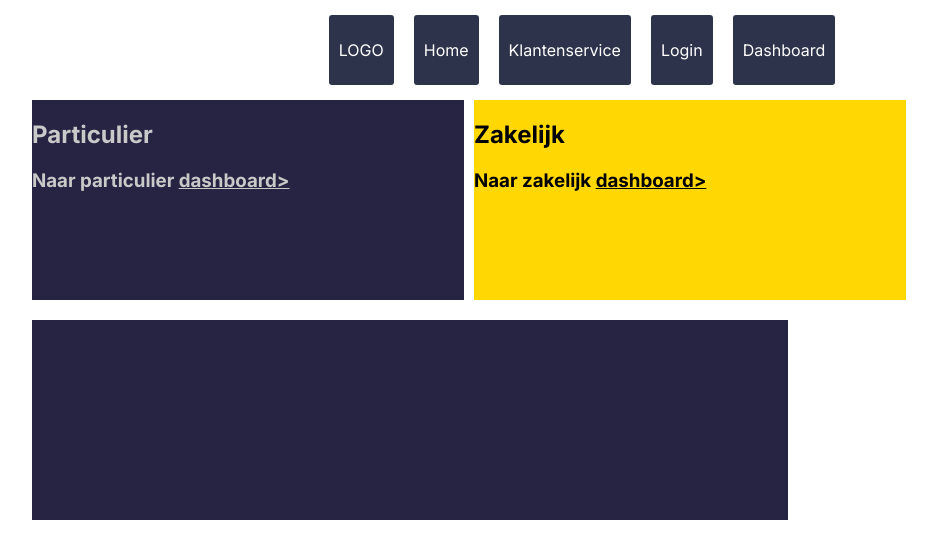
After one commit to anke180/Reisbureau, a PHP site: page /dashboard.php in a window 1280 px wide. The commit adds this page. Shown: the top 559 px of the page, without its empty margins (68-1005 px from the left). Run offline with PHP 8.4, Linux system fonts and the light colour scheme.

Commit message:
Dashboard update

```diff
--- a/html/CSS/index.css
+++ b/html/CSS/index.css
@@ -32,6 +32,12 @@ body{
     color: #ffffff;
     align-items: center;
     font-family: "Inter", sans-serif;
+}
+.but2{
+    color: rgb(201, 201, 201);
+}
+#btn{
+    color: black;
 }
 .b1{
     height: 700px;
@@ -129,6 +135,30 @@ body{
     color: #ffffff;
     padding: 5px;
 }
+.dshb{
+    display: flex;
+    flex-direction: row;
+    gap: 10px;
+    font-family: "Inter", sans-serif;
+}
+.addloc{
+    height: 200px;
+    width: 70%;
+    background-color: #272343;
+    margin-top: 20px;
+    color: gray;
+}
+.cstmr{
+    height: 200px;
+    width: 40%;
+    background-color: #272343;
+    color: rgb(201, 201, 201);
+}
+.cmpny{
+    height: 200px;
+    width: 40%;
+    background-color: #FFD803;
+}
 .socmed{
     height: 250px;
     width: 400px;
--- /dev/null
+++ b/html/dashboard.php
@@ -0,0 +1,39 @@
+<!DOCTYPE html>
+<html lang="en">
+<head>
+    <meta charset="UTF-8">
+    <meta name="viewport" content="width=device-width, initial-scale=1.0">
+    <link rel="stylesheet" href="CSS/index.css">
+    <link href="https://fonts.googleapis.com/css2?family=Inter:wght@100..900&display=swap" rel="stylesheet">
+    <title>Reisbureau</title>
+</head>
+<body>
+    <div class="head">
+        <div class="header">
+            <div class="logo"></div>
+            <a href="" class="but1">LOGO</a>
+            <a href="index.php" class="but1">Home</a>
+            <a href="pages/service.php" class="but1">Klantenservice</a>
+            <a href="pages/login.php" class="but1">Login</a>
+            <a href="dashboard.php" class="but1">Dashboard</a>
+        </div>
+        <div class="dshb">
+            <div class="cstmr">
+                <h2>Particulier</h2>
+                <h3>Naar particulier <a class="but2" href=""> dashboard> </a></h3>
+            </div>
+            <div class="cmpny">
+            <h2>Zakelijk</h2>
+            <h3>Naar zakelijk <a class="but2" href="" id="btn"> dashboard> </a></h3>
+            </div>
+        </div>
+        <div class="addloc">
+            <form action="" method="POST">
+
+            </form>
+        </div>
+
+
+    </div>
+</body>
+</html>
--- a/html/index.php
+++ b/html/index.php
@@ -13,9 +13,9 @@
             <div class="logo"></div>
             <a href="" class="but1">LOGO</a>
             <a href="index.php" class="but1">Home</a>
-            <a href="pages/locations.php" class="but1">Bestemming</a>
             <a href="pages/service.php" class="but1">Klantenservice</a>
             <a href="pages/login.php" class="but1">Login</a>
+            <a href="dashboard.php" class="but1">Dashboard</a>
         </div>
         <div class="b1">
             <div class="inf1">
--- a/html/pages/service.php
+++ b/html/pages/service.php
@@ -11,7 +11,6 @@
         <div class="header">
             <div class="logo"></div>
             <a href="../index.php" class="but1">Home</a>
-            <a href="" class="but1">Bestemming</a>
             <a href="service.php" class="but1">Klantenservice</a>
             <a href="login.php" class="but1">Login</a>
         </div>
```
Also changed, not shown: html/pages/login.php (+3 -4 lines).
